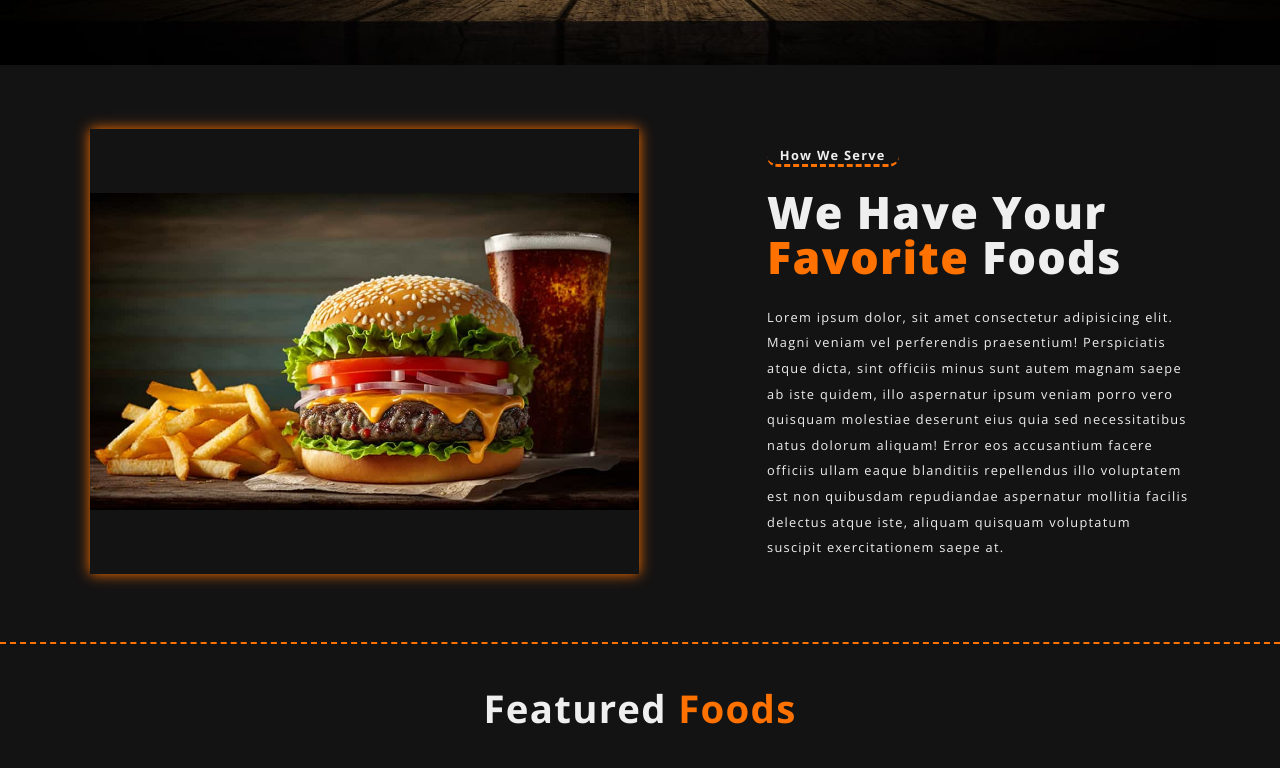
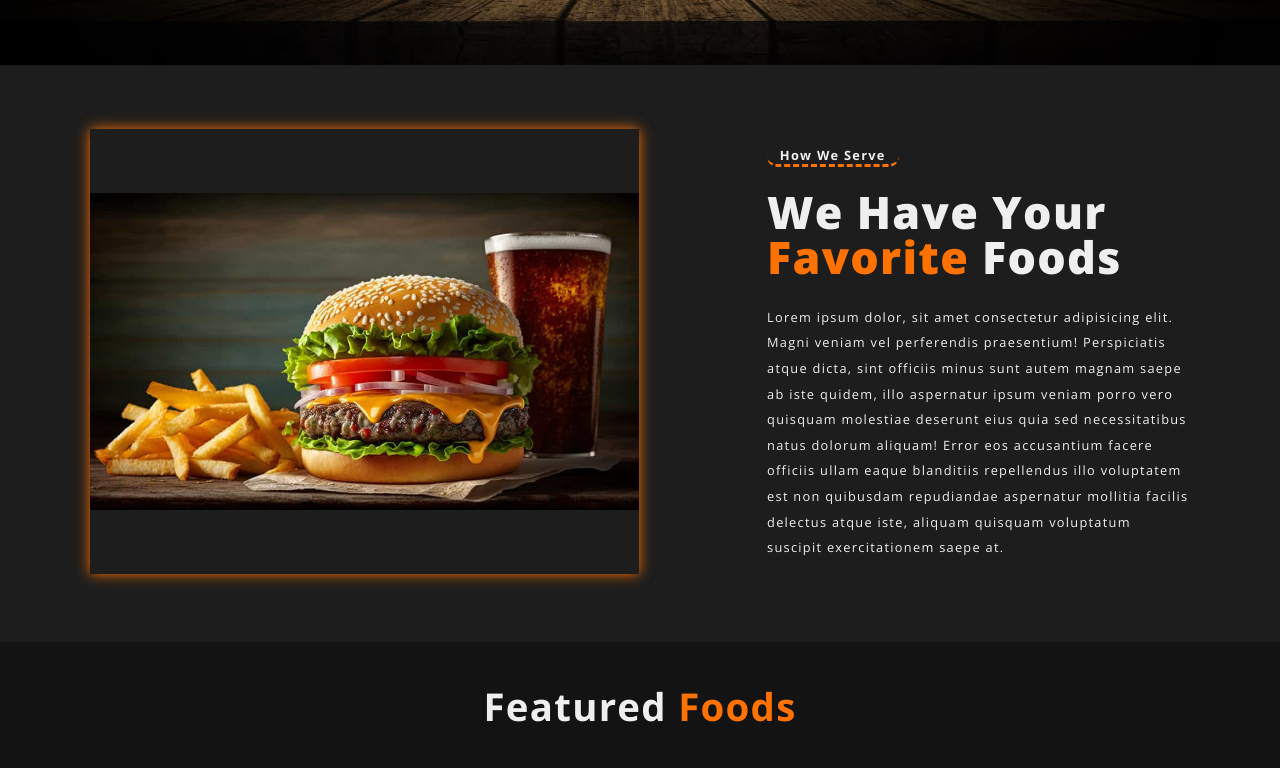
Before and after one commit to Net-Cooky/restaurant, a plain HTML site: page index.html in a window 1280 px wide. Shown: the part 629-1397 px from the top of the page. Drawn offline with nearby package versions, Linux system fonts and the light colour scheme.

Commit message:
Add files via upload

```diff
--- a/style.css
+++ b/style.css
@@ -154,9 +154,8 @@ span {
     display: flex;
     align-items: center;
     justify-content: space-around;
-    background-color: var(--bg);
+    background-color: var(--other);
     padding: 5rem 7%;
-    border-bottom: 2px dashed var(--main);
 }
 
 
```
